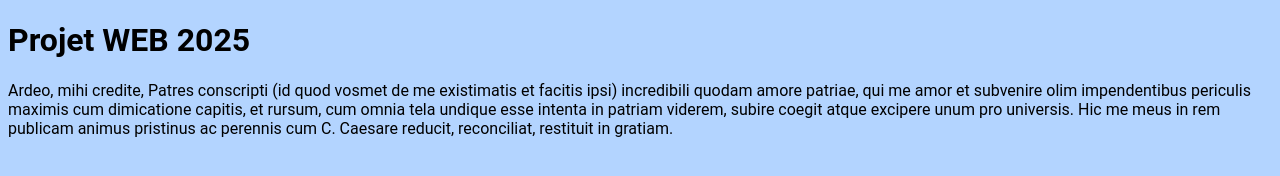
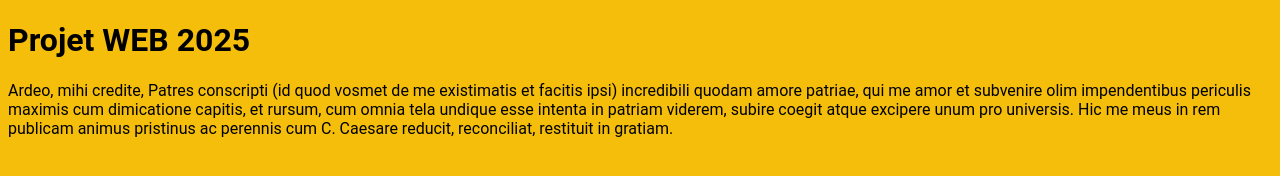
Before and after one commit to Osmanistos/EGL_2025_JUIN, a plain HTML site: page index.html in a window 1280 px wide. Drawn offline with Linux system fonts and the light colour scheme.

Commit message:
modification couleur de fond en orange

```diff
--- a/css/style.css
+++ b/css/style.css
@@ -1,7 +1,7 @@
 @import url('https://fonts.googleapis.com/css2?family=Open+Sans:wght@400;700&family=Merriweather:wght@400;700&display=swap');
 
 body {
-    background-color: rgb(179, 212, 255);
+    background-color: rgb(245, 190, 10);
     font-family: 'Roboto', sans-serif;
     /* font-family: 'Lora', serif; */
 }
```
Also changed, not shown: 1 other file.
